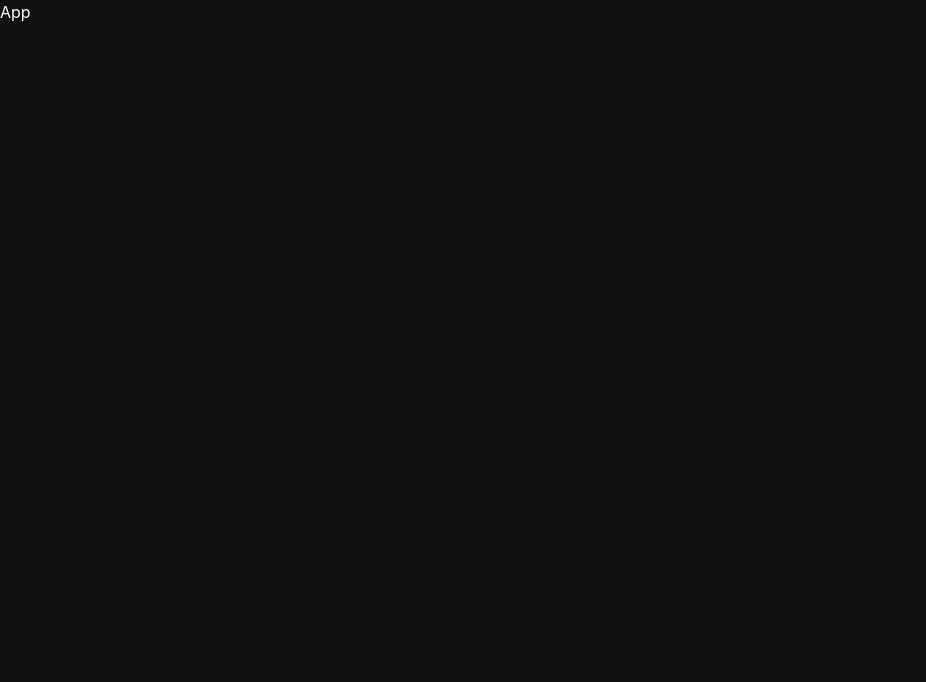
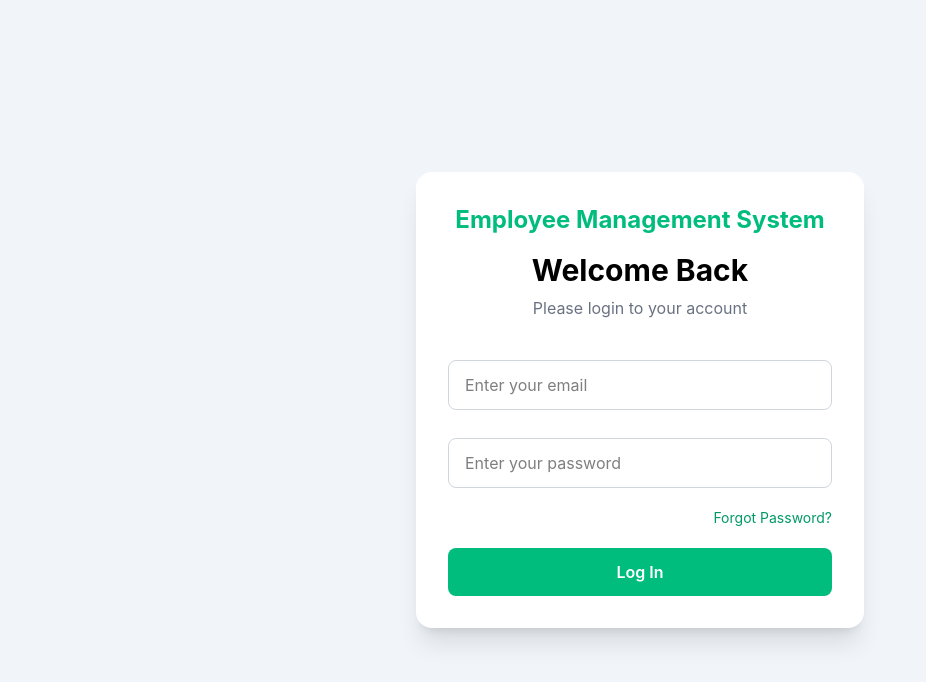
Before and after one commit to bhendarkargaurav/mission_react, a React (Vite) app in the folder Employee management system/: page / in a window 1280 px wide. Shown: the top 682 px of the page, without its empty margins (0-926 px from the left). Built offline with nearby package versions, Linux system fonts and the light colour scheme.

Commit message:
login page done with react

```diff
--- a/Employee management system/src/App.jsx
+++ b/Employee management system/src/App.jsx
@@ -1,8 +1,12 @@
 import React from 'react'
+import Login from './components/Auth/Login'
 
 const App = () => {
   return (
-    <div>App</div>
+    <>
+    < Login />
+
+    </>
   )
 }
 
--- a/Employee management system/src/components/Auth/Login.jsx
+++ b/Employee management system/src/components/Auth/Login.jsx
@@ -0,0 +1,115 @@
+import { useState } from "react";
+import React  from "react";
+
+const Login = () => {
+
+  const [email, setEmail] = useState('');
+  const [password, setPassword] = useState('');
+
+    //two way binding
+    const submitHandler = (e) =>  {
+        e.preventDefault();
+        console.log("email is", email);
+        console.log("password is", password);
+
+        setEmail("")
+        setPassword("")
+    }
+
+  return (
+    <div className="flex items-center justify-center min-h-screen bg-slate-100">
+      <div className="w-full max-w-md bg-white rounded-2xl shadow-xl p-8">
+
+        {/* Logo / App Name */}
+        <h2 className="text-emerald-500 text-center text-2xl font-bold">
+          Employee Management System
+        </h2>
+
+        {/* Heading */}
+        <h1 className="text-3xl font-bold text-center mt-4">
+          Welcome Back
+        </h1>
+
+        <p className="text-center text-gray-500 mt-2 mb-8">
+          Please login to your account
+        </p>
+
+        {/* Form */}
+        <form
+
+            onSubmit={(e) => {
+              submitHandler(e);
+            }}
+
+        className="flex flex-col gap-5">
+
+          {/* Email */}
+          <div>
+            <label
+              htmlFor="email"
+              className="block text-sm font-medium text-gray-700 mb-2"
+            >
+
+            </label>
+
+            <input
+            value={email}
+            onChange={(e) => {
+                setEmail(e.target.value)
+              }}
+              id="email"
+              type="email"
+              required
+              placeholder="Enter your email"
+              className="w-full px-4 py-3 border border-gray-300 rounded-lg outline-none focus:border-emerald-500 focus:ring-2 focus:ring-emerald-200 transition"
+            />
+          </div>
+
+          {/* Password */}
+          <div>
+            <label
+              htmlFor="password"
+              className="block text-sm font-medium text-gray-700 mb-2"
+            >
+
+            </label>
+
+            <input
+              value={password}
+              onChange={(e) => {
+                setPassword(e.target.value)
+              }}
+
+              id="password"
+              type="password"
+              required
+              placeholder="Enter your password"
+              className="w-full px-4 py-3 border border-gray-300 rounded-lg outline-none focus:border-emerald-500 focus:ring-2 focus:ring-emerald-200 transition"
+            />
+          </div>
+
+          {/* Forgot Password */}
+          <div className="flex justify-end">
+            <a
+              href="#"
+              className="text-sm text-emerald-600 hover:text-emerald-700"
+            >
+              Forgot Password?
+            </a>
+          </div>
+
+          {/* Login Button */}
+          <button
+            type="submit"
+            className="w-full bg-emerald-500 text-white py-3 rounded-lg font-semibold hover:bg-emerald-600 transition duration-300"
+          >
+            Log In
+          </button>
+        </form>
+
+      </div>
+    </div>
+  );
+};
+
+export default Login;
--- a/Employee management system/src/index.css
+++ b/Employee management system/src/index.css
@@ -1,11 +1,11 @@
 @import "tailwindcss";
 
 
-* {
+/* * {
   color: #FFF;
 }
 
 body {
   background-color: #111;
 
-}
+} */
```
